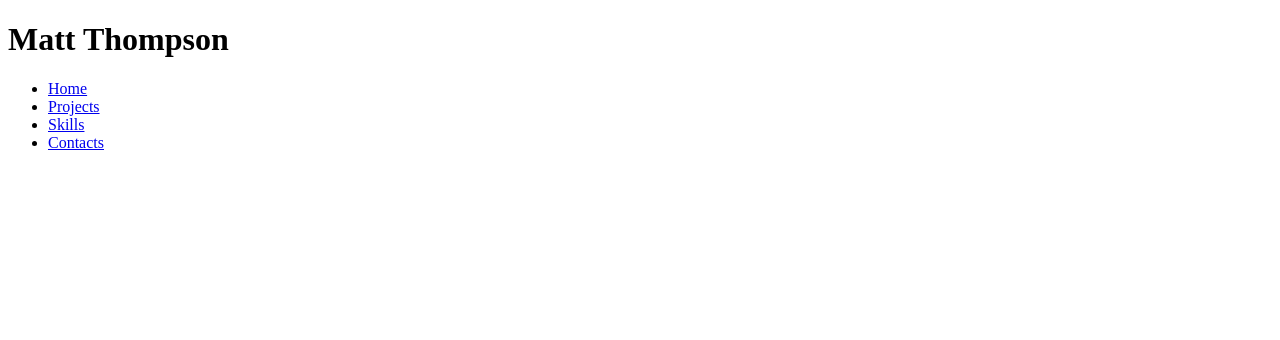
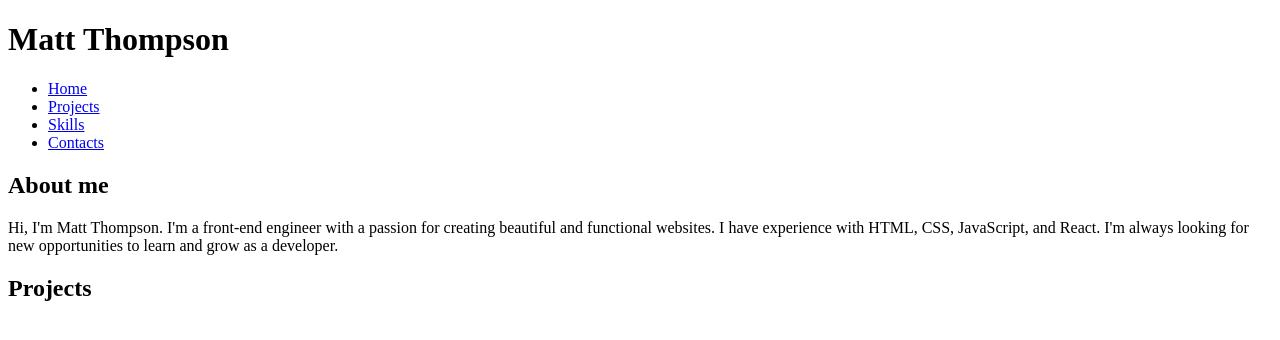
Before and after one commit to MattThompson15/portfolio-project, a plain HTML site: page index.html in a window 1280 px wide. Drawn offline with Linux system fonts and the light colour scheme.

Commit message:
added more html

```diff
--- a/index.html
+++ b/index.html
@@ -18,5 +18,15 @@
             </ul>
         </nav>
       </header>
+      <main>
+        <section id="home">
+            <h2>About me</h2>
+            <p>Hi, I'm Matt Thompson. I'm a front-end engineer with a passion for creating beautiful and functional websites. I have experience with HTML, CSS, JavaScript, and React. I'm always looking for new opportunities to learn and grow as a developer.</p>
+        </section>
+        <section id="projects">
+            <h2>Projects</h2>
+            <div class="project-card"></div>
+            <!--Will add images later-->
+        </section>
         <script src="script.js"></script>
     </body>
```
